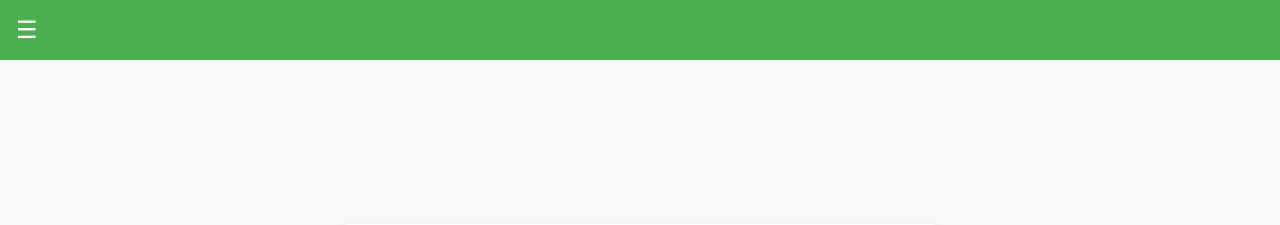
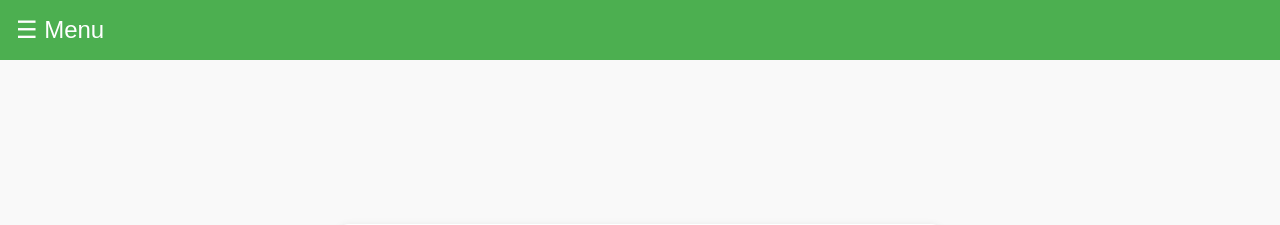
Before and after one commit to juliagpeter/ArteNet, a PHP site: page /cadastrarProduto.php in a window 1280 px wide. Shown: the top 225 px of the page. Run offline with PHP 8.4, Linux system fonts and the light colour scheme; the visitor is signed in with stand-in values (Sample User, id 1); data that the repository does not hold is empty.

Commit message:
css de cadprod

```diff
--- a/views/cadastrarProduto.php
+++ b/views/cadastrarProduto.php
@@ -20,7 +20,7 @@
 <body>
 <header>
     <nav class="navbar">
-        <button class="menu-toggle">☰</button>
+        <button class="menu-toggle" onclick="toggleMenu()">☰ Menu</button>
         <ul class="nav-list">
             <li><a href="index.php">Página Inicial</a></li>
             <li><a href="cadastrarPessoa.php">Adicionar Pessoa</a></li>
@@ -29,9 +29,11 @@
             <li><a href="cadastrarProduto.php">Adicionar Produto</a></li>
             <li><a href="listarProdutos.php">Listar Produto</a></li>
             <li><a href="gerenciarLances.php">Gerenciar Lances</a></li>
-            <form method="POST" action="../controller/PessoaController.php">
-                <button type="submit" name="sair">Sair</button>
-            </form>
+            <li>
+                <form method="POST" action="../controller/PessoaController.php">
+                    <button type="submit" name="sair">Sair</button>
+                </form>
+            </li>
         </ul>
     </nav>
 </header>
```
